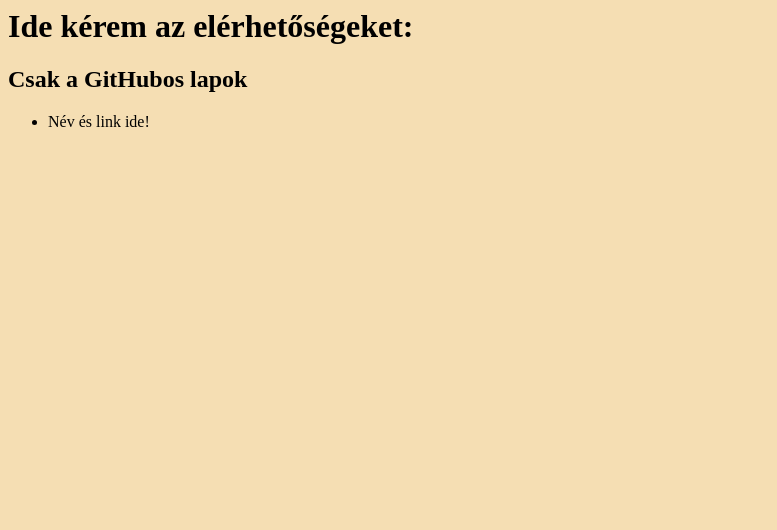
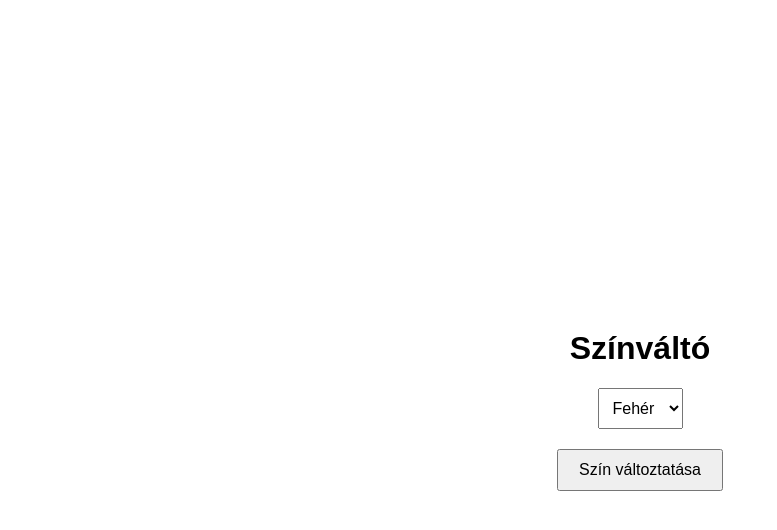
Before and after one commit to 6ixshrekknucklez/aaaaaaaaaaaa, a plain HTML site: page index.html in a window 1280 px wide. Shown: the whole page, without its empty margins (0-777 px from the left). Drawn offline with Linux system fonts and the light colour scheme.

Commit message:
Add files via upload

```diff
--- a/index.html
+++ b/index.html
@@ -1,17 +1,45 @@
-<html>
+<!DOCTYPE html>
+<html lang="hu">
 <head>
-<title>feladat</title>
-<style>
-body {
-background-color:wheat;
-}
-</style>
+    <meta charset="UTF-8">
+    <meta name="viewport" content="width=device-width, initial-scale=1.0">
+    <title>Színváltó</title>
+    <style>
+        body {
+            font-family: Arial, sans-serif;
+            display: flex;
+            flex-direction: column;
+            align-items: center;
+            justify-content: center;
+            height: 100vh;
+            margin: 0;
+            transition: background-color 0.5s;
+        }
+        #color-picker {
+            font-size: 16px;
+            padding: 10px;
+            margin-bottom: 20px;
+        }
+        #change-color-button {
+            padding: 10px 20px;
+            font-size: 16px;
+            cursor: pointer;
+        }
+    </style>
 </head>
 <body>
-<h1>Ide kérem az elérhetőségeket: </h1>
-<h2>Csak a GitHubos lapok</h2>
-<ul>
-<li>Név és link ide!</li>
-</ul>
-</body>
-</html>
+    <h1>Színváltó</h1>
+    <select id="color-picker">
+        <option value="white">Fehér</option>
+        <option value="red">Piros</option>
+        <option value="green">Zöld</option>
+        <option value="blue">Kék</option>
+        <option value="yellow">Sárga</option>
+    </select>
+    <button id="change-color-button">Szín változtatása</button>
+    <script>
+        document.getElementById('change-color-button').addEventListener('click', function() {
+            var selectedColor = document.getElementById('color-picker').value;
+            document.body.style.backgroundColor = selectedColor;
+        });
+    </script>
```
